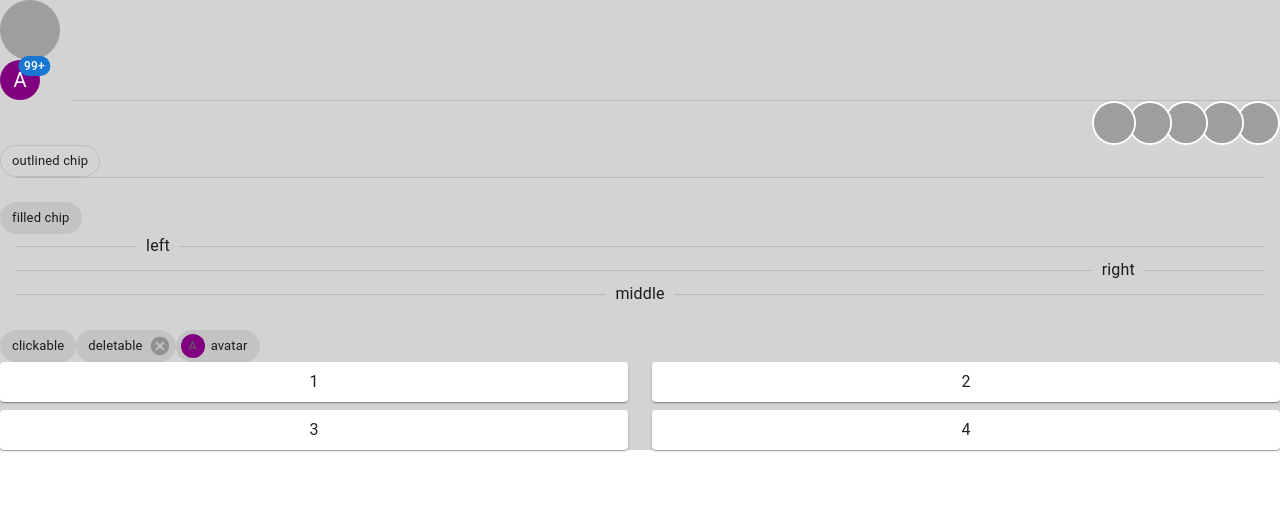
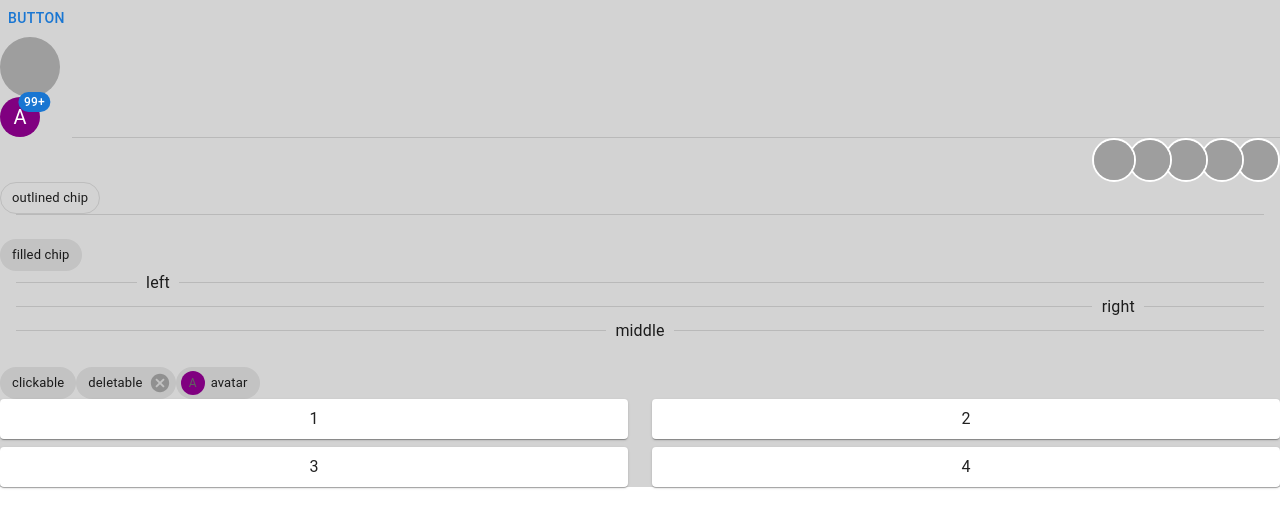
Before and after one commit to lunathebright/mui-practice, a React (Create React App) app: page / in a window 1280 px wide. Shown: the top 528 px of the page. Built offline with nearby package versions, Linux system fonts and the light colour scheme; grey boxes are pictures that could not be loaded; the HTML template or start-up script is replaced by a standard one.

Commit message:
Snackbar

```diff
--- a/src/page/Main.jsx
+++ b/src/page/Main.jsx
@@ -2,13 +2,15 @@ import {
   Avatar,
   AvatarGroup,
   Badge,
+  Button,
   Chip,
   Divider,
   Grid,
   Paper,
+  Snackbar,
 } from "@mui/material";
 import { styled } from "@mui/system";
-import React from "react";
+import React, { useState } from "react";
 
 const Item = styled(Paper)(({ theme }) => ({
   padding: theme.spacing(1),
@@ -16,8 +18,20 @@ const Item = styled(Paper)(({ theme }) => ({
 }));
 
 export default function Main() {
+  const [isOpen, setIsOpen] = useState(false);
+
   return (
     <div style={{ background: "lightgrey" }}>
+      <div>
+        <Button>button</Button>
+        <Snackbar
+          open={isOpen}
+          onClose={() => {
+            setIsOpen(false);
+          }}
+          message="archived"
+        />
+      </div>
       <div className="avatarBox">
         <Avatar
           alt="Luna"
```
